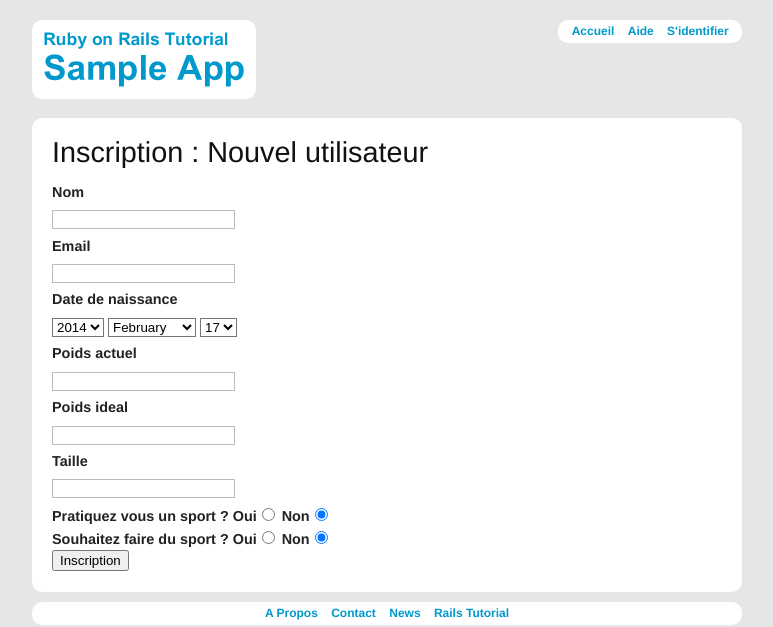
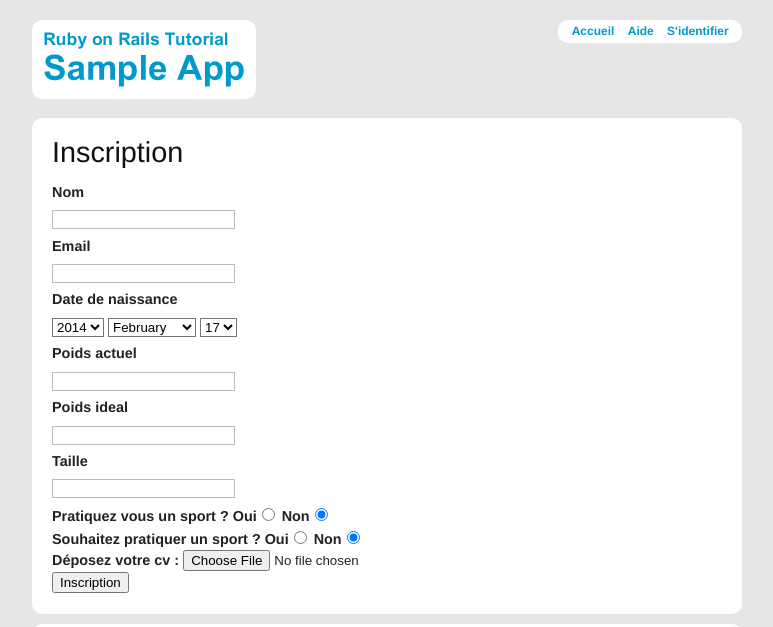
Before and after one commit to MickaelFardilha/sample_app, a Rails app: page /signup in a window 1280 px wide. Shown: the top 627 px of the page, without its empty margins (253-1026 px from the left). Run offline with Rails 7, Linux system fonts and the light colour scheme; parts of the project's set-up code (start-up, migrations or seed data) failed here and were passed over.

Commit message:
rspec ok, reste cv pour projet minim

```diff
--- a/app/controllers/users_controller.rb
+++ b/app/controllers/users_controller.rb
@@ -1,3 +1,4 @@
+# encoding: UTF-8
 class UsersController < ApplicationController
 
   def show
@@ -12,7 +13,7 @@ class UsersController < ApplicationController
   def create
     @user = User.new(params[:user])
     if @user.save
-      #flash[:success] = "L'inscription de l'utilisateur est un succès."
+      flash[:success] = "L'Inscription de l'utilisateur est un succès!"
       redirect_to @user
     else
       @titre = "Inscription"
--- a/app/models/user.rb
+++ b/app/models/user.rb
@@ -8,6 +8,12 @@
 #  email      :string(255)
 #  created_at :datetime         not null
 #  updated_at :datetime         not null
+#  ddn        :date
+#  poidsActu  :integer
+#  poidsIdeal :integer
+#  isSportif  :boolean
+#  wantDoSport:boolean
+#  taille     :integer
 #
 
 class User < ActiveRecord::Base
--- a/app/views/layouts/application.html.erb
+++ b/app/views/layouts/application.html.erb
@@ -1,4 +1,5 @@
 <!DOCTYPE html>
+<meta http-equiv="Content-Type" content="text/html; charset=UTF-8" />
 <html>
   <head>
     <title><%= titre %></title>
--- a/app/views/users/new.html.erb
+++ b/app/views/users/new.html.erb
@@ -1,6 +1,6 @@
-<h1>Inscription : Nouvel utilisateur</h1>
+<h1>Inscription</h1>
 
-<%= form_for @user, :url => users_path, :html => { :multipart => true } do |f| %>
+<%= form_for @user do |f| %>
   <%= render 'shared/error_messages' %>
   <div class="field">
     <%= f.label :nom %><br />
@@ -10,7 +10,7 @@
     <%= f.label :email %><br />
     <%= f.text_field :email %>
   </div>
-    <div class="field">
+  <div class="field">
     <%= f.label "Date de Naissance" %><br />
     <%= f.date_select :ddn,  start_year: 1901 %>
   </div>
@@ -32,11 +32,14 @@
     <%= f.label "Non" %><%= f.radio_button :isSportif, 0, :checked => true %>
   </div>
   <div class="field">
-    <%= f.label "Souhaitez faire du sport ?" %>
+    <%= f.label "Souhaitez pratiquer un sport ?" %>
     <%= f.label "Oui" %><%= f.radio_button :wantDoSport, 1 %>
     <%= f.label "Non" %><%= f.radio_button :wantDoSport, 0, :checked => true %>
   </div>
-
+  <div class="field">
+    <%= f.label "Déposez votre CV : " %>
+    <%= f.file_field :cvpdf %>
+  </div>
   <div class="actions">
     <%= f.submit "Inscription" %>
   </div>
--- a/config/routes.rb
+++ b/config/routes.rb
@@ -1,3 +1,4 @@
+# encoding: UTF-8
 SampleApp::Application.routes.draw do
 
 
```
Also changed, not shown: spec/controllers/pages_controller_spec.rb (+4 -8 lines), spec/controllers/users_controller_spec.rb (+60 -1 lines), spec/models/user_spec.rb (+7 -0 lines), spec/requests/layout_links_spec.rb (+1 -0 lines), Gemfile, Gemfile.lock, 1 other file.
